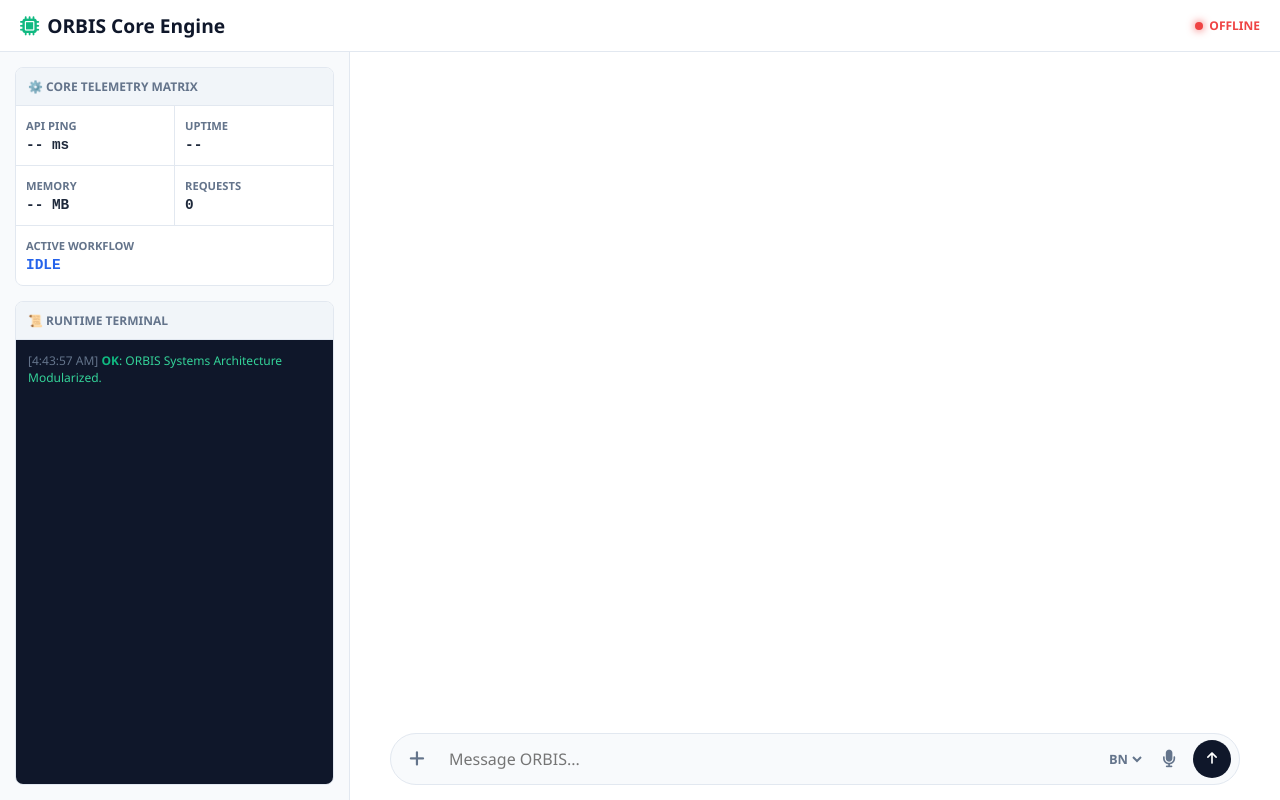
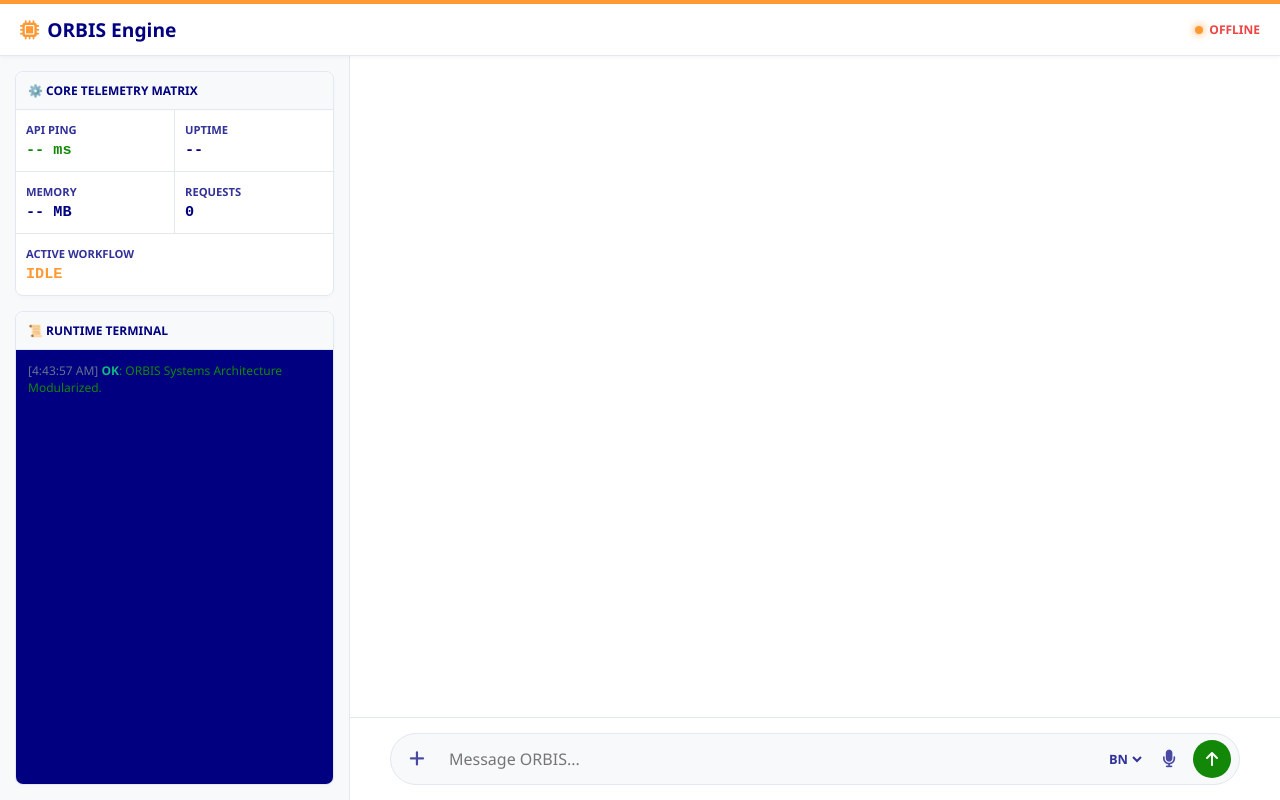
Before and after one commit to orbisaideveloper/orbis, a website: page frontend/index.html in a window 1280 px wide. Drawn offline with Linux system fonts and the light colour scheme; no server answers.

Commit message:
style: apply indian flag theme and fix chat input viewport overflow

```diff
--- a/frontend/index.html
+++ b/frontend/index.html
@@ -3,16 +3,16 @@
 <head>
     <meta charset="UTF-8">
     <meta name="viewport" content="width=device-width, initial-scale=1.0, maximum-scale=1.0, user-scalable=no">
-    <title>ORBIS Advanced Engineering Control Center</title>
+    <title>ORBIS Core Engine</title>
     <link rel="stylesheet" href="https://cdnjs.cloudflare.com/ajax/libs/font-awesome/6.4.0/css/all.min.css">
-    <link rel="stylesheet" href="/style.css?v=2.0">
+    <link rel="stylesheet" href="/style.css?v=2.1">
 </head>
 <body>
 
     <div class="top-nav">
-        <div class="brand"><i class="fa-solid fa-microchip"></i> ORBIS Core Engine</div>
+        <div class="brand"><i class="fa-solid fa-microchip"></i> ORBIS Engine</div>
         <div class="sys-badges">
-            <span id="sys-status"><span class="status-glow offline" id="glow-dot"></span><span id="status-text">CONNECTING...</span></span>
+            <span id="sys-status"><span class="status-glow offline" id="glow-dot"></span><span id="status-text" style="font-weight: bold;">CONNECTING...</span></span>
         </div>
     </div>
 
@@ -21,11 +21,11 @@
             <div class="panel">
                 <div class="panel-header">⚙️ CORE TELEMETRY MATRIX</div>
                 <div class="data-grid">
-                    <div class="data-cell"><span class="data-label">API Ping</span><span class="data-value text-green" id="tel-ping">-- ms</span></div>
+                    <div class="data-cell"><span class="data-label">API Ping</span><span class="data-value" id="tel-ping" style="color: var(--green);">-- ms</span></div>
                     <div class="data-cell"><span class="data-label">Uptime</span><span class="data-value" id="tel-uptime">--</span></div>
                     <div class="data-cell"><span class="data-label">Memory</span><span class="data-value" id="tel-ram">-- MB</span></div>
                     <div class="data-cell"><span class="data-label">Requests</span><span class="data-value" id="tel-req">0</span></div>
-                    <div class="data-cell" style="grid-column: span 2;"><span class="data-label">Active Workflow</span><span class="data-value" id="tel-wf" style="color: #2563eb;">IDLE</span></div>
+                    <div class="data-cell" style="grid-column: span 2;"><span class="data-label">Active Workflow</span><span class="data-value" id="tel-wf" style="color: var(--saffron);">IDLE</span></div>
                 </div>
             </div>
             <div class="panel" style="flex: 1; display: flex; flex-direction: column;">
@@ -36,6 +36,7 @@
 
         <div class="chat-section">
             <div class="chat-display" id="chat-box"></div>
+
             <div class="input-dock">
                 <div class="smart-input-box">
                     <input type="file" id="file-uploader" style="display: none;">
@@ -48,12 +49,13 @@
                         <option value="en-US">EN</option>
                     </select>
                     <button class="btn-icon" id="mic-btn" onclick="startVoiceEngine()"><i class="fa-solid fa-microphone"></i></button>
+
                     <button class="btn-send" id="send-btn" onclick="dispatchToAI()"><i class="fa-solid fa-arrow-up"></i></button>
                 </div>
             </div>
         </div>
     </div>
 
-    <script src="/app.js?v=2.0"></script>
+    <script src="/app.js?v=2.1"></script>
 </body>
 </html>
--- a/frontend/style.css
+++ b/frontend/style.css
@@ -1,55 +1,77 @@
+/* ================= INDIAN FLAG THEME (Saffron, White, Green, Navy Blue) ================= */
 :root {
-    --bg-body: #f1f5f9; --bg-panel: #ffffff; --primary: #0f172a;
-    --accent: #10b981; --danger: #ef4444; --text-muted: #64748b; --border: #e2e8f0;
+    --saffron: #FF9933;         /* পতাকার গেরুয়া */
+    --saffron-light: #fff0e6;   /* হালকা গেরুয়া (ব্যাকগ্রাউন্ডের জন্য) */
+    --white: #FFFFFF;           /* পতাকার সাদা */
+    --white-off: #f8f9fa;       /* হালকা সাদা (প্যানেলের জন্য) */
+    --green: #138808;           /* পতাকার সবুজ */
+    --green-light: #e6f7e6;     /* হালকা সবুজ */
+    --navy-blue: #000080;       /* অশোক চক্রের নীল (টেক্সট এবং বর্ডারের জন্য) */
+    --border: #e2e8f0;          /* সফট বর্ডার */
 }
 
 * { box-sizing: border-box; margin: 0; padding: 0; font-family: 'Segoe UI', system-ui, sans-serif; }
-body { background: var(--bg-body); color: #1e293b; display: flex; flex-direction: column; height: 100vh; overflow: hidden; }
 
-.top-nav { background: var(--bg-panel); padding: 12px 20px; border-bottom: 1px solid var(--border); display: flex; justify-content: space-between; align-items: center; box-shadow: 0 1px 3px rgba(0,0,0,0.05); }
-.brand { font-weight: 800; font-size: 1.2rem; color: var(--primary); display: flex; align-items: center; gap: 8px;}
-.brand i { color: var(--accent); }
-.sys-badges { font-size: 0.75rem; font-weight: 600; color: var(--text-muted); }
+/* 100dvh বাদ দিয়ে 100vh এবং flex ব্যবহার করা হলো, যাতে কোনো বক্স স্ক্রিনের বাইরে না যায় */
+body { background: var(--white-off); color: var(--navy-blue); display: flex; flex-direction: column; height: 100vh; overflow: hidden; }
 
+/* Top Navigation (Saffron Border Top) */
+.top-nav { background: var(--white); padding: 12px 20px; border-bottom: 1px solid var(--border); border-top: 4px solid var(--saffron); display: flex; justify-content: space-between; align-items: center; z-index: 20; box-shadow: 0 1px 4px rgba(0,0,0,0.05);}
+.brand { font-weight: 800; font-size: 1.2rem; color: var(--navy-blue); display: flex; align-items: center; gap: 8px;}
+.brand i { color: var(--saffron); }
+.sys-badges { font-size: 0.75rem; font-weight: 600; color: var(--navy-blue); }
+
+/* Status Indicators */
 .status-glow { display: inline-block; width: 8px; height: 8px; border-radius: 50%; margin-right: 6px; }
-.online { background-color: var(--accent); box-shadow: 0 0 8px var(--accent); }
-.offline { background-color: var(--danger); box-shadow: 0 0 8px var(--danger); }
+.online { background-color: var(--green); box-shadow: 0 0 8px var(--green); }
+.offline { background-color: var(--saffron); box-shadow: 0 0 8px var(--saffron); } /* Error/Offline in Saffron */
 
-/* Auto-Responsive Layout */
-.main-layout { display: grid; grid-template-columns: 350px 1fr; flex: 1; overflow: hidden; }
-.telemetry-sidebar { background: #f8fafc; border-right: 1px solid var(--border); display: flex; flex-direction: column; padding: 15px; gap: 15px; overflow-y: auto; }
+/* Main Layout Grid */
+.main-layout { display: flex; flex: 1; overflow: hidden; }
 
-.panel { background: var(--bg-panel); border: 1px solid var(--border); border-radius: 8px; overflow: hidden; }
-.panel-header { background: #f1f5f9; padding: 10px 12px; font-size: 0.75rem; font-weight: 700; color: var(--text-muted); border-bottom: 1px solid var(--border); }
+/* Sidebar */
+.telemetry-sidebar { width: 350px; background: var(--white-off); border-right: 1px solid var(--border); display: flex; flex-direction: column; padding: 15px; gap: 15px; overflow-y: auto; flex-shrink: 0;}
+
+.panel { background: var(--white); border: 1px solid var(--border); border-radius: 8px; overflow: hidden; box-shadow: 0 2px 4px rgba(0,0,0,0.02);}
+.panel-header { background: var(--white-off); padding: 10px 12px; font-size: 0.75rem; font-weight: 700; color: var(--navy-blue); border-bottom: 1px solid var(--border); text-transform: uppercase;}
 
 .data-grid { display: grid; grid-template-columns: 1fr 1fr; gap: 1px; background: var(--border); }
-.data-cell { background: var(--bg-panel); padding: 12px 10px; display: flex; flex-direction: column; gap: 4px; }
-.data-label { font-size: 0.7rem; color: var(--text-muted); font-weight: 600; text-transform: uppercase; }
-.data-value { font-size: 0.9rem; font-weight: 700; font-family: monospace; }
+.data-cell { background: var(--white); padding: 12px 10px; display: flex; flex-direction: column; gap: 4px; }
+.data-label { font-size: 0.7rem; color: var(--navy-blue); font-weight: 600; text-transform: uppercase; opacity: 0.8;}
+.data-value { font-size: 0.95rem; font-weight: 700; font-family: monospace; color: var(--navy-blue);}
 
-.terminal { flex: 1; background: #0f172a; color: #34d399; font-family: monospace; font-size: 0.75rem; padding: 12px; overflow-y: auto; min-height: 150px; }
+/* Terminal */
+.terminal { flex: 1; background: var(--navy-blue); color: var(--green); font-family: monospace; font-size: 0.75rem; padding: 12px; overflow-y: auto; min-height: 150px; }
 
-/* Chat Section */
-.chat-section { display: flex; flex-direction: column; background: #ffffff; position: relative; }
-.chat-display { flex: 1; padding: 20px; overflow-y: auto; display: flex; flex-direction: column; gap: 16px; padding-bottom: 90px; }
-.msg-bubble { max-width: 85%; padding: 14px 18px; border-radius: 16px; font-size: 0.95rem; line-height: 1.5; }
-.msg-user { align-self: flex-end; background: #f1f5f9; border-bottom-right-radius: 4px; }
-.msg-ai { align-self: flex-start; border: 1px solid var(--border); border-bottom-left-radius: 4px; }
+/* Chat Section (Solid Flexbox - Never Hides) */
+.chat-section { flex: 1; display: flex; flex-direction: column; background: var(--white); min-width: 0; }
+.chat-display { flex: 1; padding: 20px; overflow-y: auto; display: flex; flex-direction: column; gap: 16px; background: var(--white);}
 
-/* Fixed Flex Input Dock (Prevents Overflow) */
-.input-dock { position: absolute; bottom: 0; left: 0; right: 0; padding: 15px 20px; background: #ffffff; display: flex; justify-content: center; }
-.smart-input-box { display: flex; align-items: center; width: 100%; max-width: 850px; background: #f8fafc; border: 1px solid var(--border); border-radius: 30px; padding: 6px 8px; gap: 6px; }
-.smart-input-box:focus-within { background: #ffffff; border-color: var(--accent); }
+/* Message Bubbles - Indian Theme */
+.msg-bubble { max-width: 85%; padding: 14px 18px; border-radius: 16px; font-size: 0.95rem; line-height: 1.5; color: var(--navy-blue);}
+.msg-user { align-self: flex-end; background: var(--saffron-light); border: 1px solid var(--saffron); border-bottom-right-radius: 4px; }
+.msg-ai { align-self: flex-start; background: var(--green-light); border: 1px solid var(--green); border-bottom-left-radius: 4px; }
 
-#prompt-box { flex: 1; min-width: 0; border: none; background: transparent; outline: none; padding: 8px; font-size: 1rem; }
-.btn-icon { background: transparent; border: none; font-size: 1.1rem; color: var(--text-muted); width: 36px; height: 36px; border-radius: 50%; cursor: pointer; flex-shrink: 0; display: flex; justify-content: center; align-items: center; }
-.lang-selector { border: none; background: transparent; font-weight: 700; color: var(--text-muted); font-size: 0.8rem; outline: none; flex-shrink: 0; }
-.btn-send { background: var(--primary); color: #fff; border: none; width: 38px; height: 38px; border-radius: 50%; cursor: pointer; flex-shrink: 0; display: flex; justify-content: center; align-items: center; }
-.mic-active { color: var(--danger) !important; background: #fee2e2; }
+/* Perfect Input Dock */
+.input-dock { padding: 15px 20px; background: var(--white); border-top: 1px solid var(--border); flex-shrink: 0; display: flex; justify-content: center;}
+.smart-input-box { display: flex; align-items: center; width: 100%; max-width: 850px; background: var(--white-off); border: 1px solid var(--border); border-radius: 30px; padding: 6px 8px; gap: 6px; transition: 0.3s;}
+.smart-input-box:focus-within { background: var(--white); border-color: var(--green); box-shadow: 0 4px 12px rgba(19, 136, 8, 0.1); }
 
-/* 📱 Responsive Engine: ডেস্কটপে দুই কলাম, মোবাইলে অটো-কনভার্ট */
+#prompt-box { flex: 1; min-width: 0; border: none; background: transparent; outline: none; padding: 8px; font-size: 1rem; color: var(--navy-blue);}
+.btn-icon { background: transparent; border: none; font-size: 1.1rem; color: var(--navy-blue); width: 36px; height: 36px; border-radius: 50%; cursor: pointer; flex-shrink: 0; display: flex; justify-content: center; align-items: center; opacity: 0.7;}
+.btn-icon:hover { background: var(--border); opacity: 1;}
+.lang-selector { border: none; background: transparent; font-weight: 700; color: var(--navy-blue); font-size: 0.8rem; outline: none; flex-shrink: 0; opacity: 0.8;}
+
+/* Green Send Button */
+.btn-send { background: var(--green); color: var(--white); border: none; width: 38px; height: 38px; border-radius: 50%; cursor: pointer; flex-shrink: 0; display: flex; justify-content: center; align-items: center; font-size: 1rem; transition: 0.2s;}
+.btn-send:hover { background: #0f6e06; }
+.btn-send:disabled { background: var(--border); color: var(--navy-blue); cursor: not-allowed; }
+
+.mic-active { color: var(--saffron) !important; background: var(--saffron-light); animation: pulse 1.5s infinite; }
+@keyframes pulse { 0%, 100% { opacity: 1; } 50% { opacity: 0.6; } }
+
+/* 📱 Mobile Mode Auto-Convert */
 @media (max-width: 900px) {
-    .main-layout { grid-template-columns: 1fr; }
-    .telemetry-sidebar { display: none; /* মোবাইলে শুধু চ্যাট দেখাবে, মনিটর ব্যাকগ্রাউন্ডে কাজ করবে */ }
+    .telemetry-sidebar { display: none; /* Hide sidebar entirely on mobile */ }
     .input-dock { padding: 10px; }
 }
```
